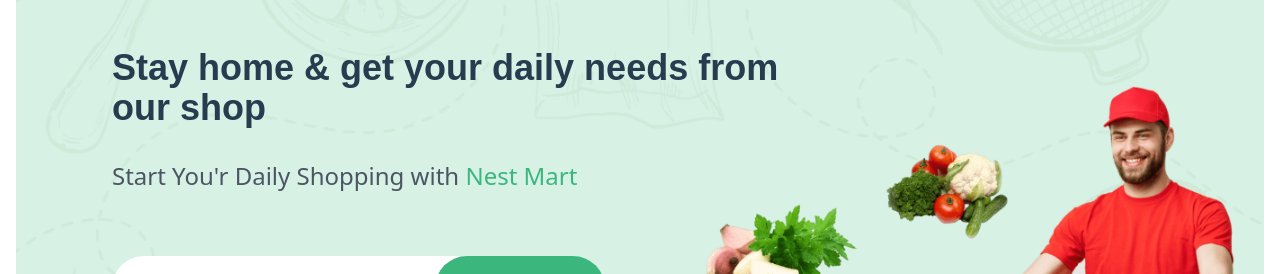
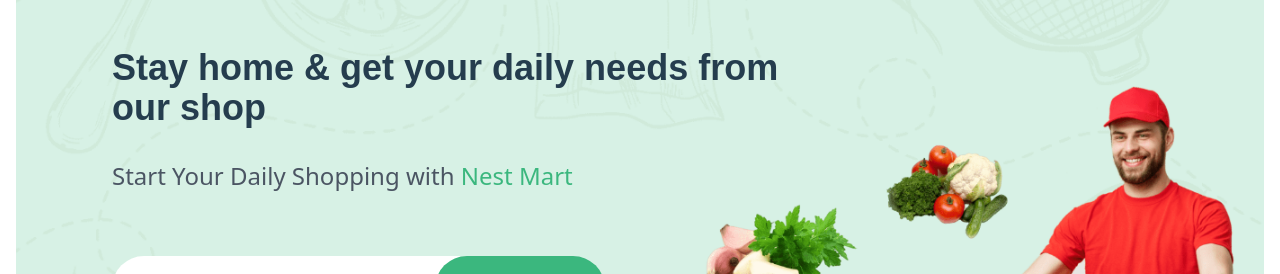
Before and after one commit to shekhargrace14/nest, a React (Vite) app: page / in a window 1280 px wide. Shown: the part 3400-3674 px from the top of the page. Built offline with nearby package versions, Linux system fonts and the light colour scheme.

Commit message:
cta adjusted

```diff
--- a/src/components/CTA.jsx
+++ b/src/components/CTA.jsx
@@ -7,7 +7,7 @@
           <div className='row flex'>
             <div className='column sm:w-8/12 w-12/12'>
               <h3 className='lg:text-4xl sm:text-3xl text-2xl   font-primary-font font-black text-[#253d4e]'>Stay home & get your daily needs from our shop</h3>
-              <p className='lg:text-2xl text-1xl text-gray-600 py-8'> Start You'r Daily Shopping with <span className="text-primary-color"> Nest Mart</span></p>
+              <p className='lg:text-2xl text-1xl text-gray-600 py-8'> Start Your Daily Shopping with <span className="text-primary-color"> Nest Mart</span></p>
               <form className='flex justify-between items-center pl-6 bg-white rounded-full sm:w-[70%] md:mt-8'>
                 <FaRegPaperPlane className='text-gray-400 w-[10%]' />
                 <input className='md:py-5  pl-4 py-4 w-[80%] rounded-full' type='text' placeholder='Email address ' />
```
